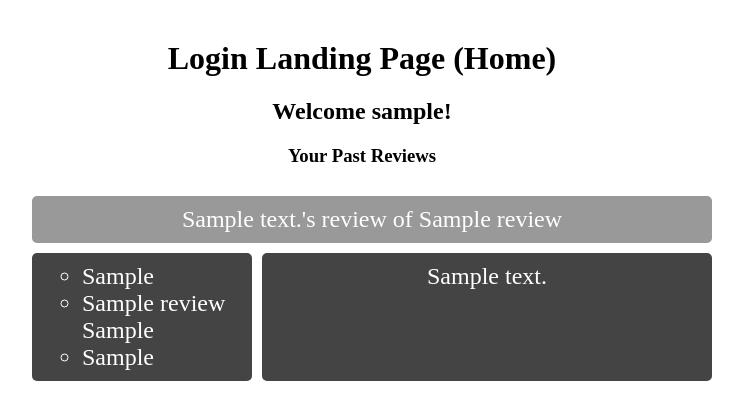
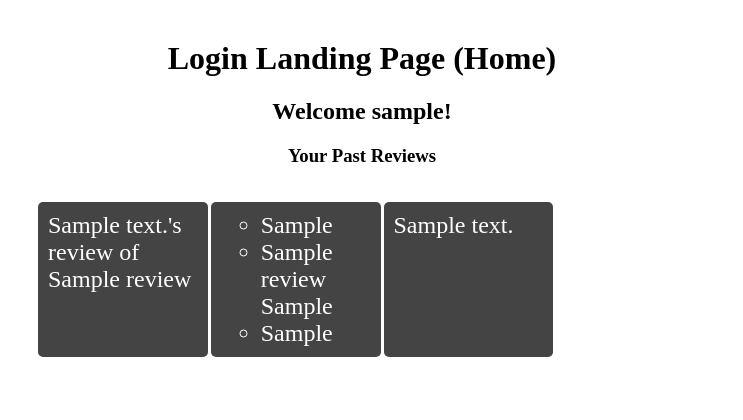
Before and after one commit to imcdonald1/classGuide, a Django app: page /home/ in a window 1280 px wide. Shown: the top 420 px of the page, without its empty margins (278-1021 px from the left). Run offline with Django 3.2, Linux system fonts and the light colour scheme; a user stored in the database is signed in; tables that the repository leaves empty hold one stand-in row (values such as "Sample post").

Commit message:
updated home page to use grid for review display

```diff
--- a/static/reviews/home.css
+++ b/static/reviews/home.css
@@ -25,38 +25,25 @@ h3
   list-style-type: none;
 }
 
-.sidebar
+.reviewSidebar
 {
-  grid-area: sidebar;
+  grid-column: 1/2;
 }
 
-.content
+.reviewContent
 {
-  grid-area: content;
+  grid-column: 2/5;
   text-align: center;
-}
-
-.header
-{
-  grid-area: header;
-}
-
-.footer {
-  grid-area: footer;
+   background-color: #999;
 }
 
 .wrapper
 {
   display: grid;
-  grid-gap: 10px;
-  grid-template-columns: 220px 220px 220px;
-  grid-template-areas:
-  "header header header"
-  "sidebar content content"
-  "sidebar  content  content";
-  background-color: #fff;
-  color: #444;
-  padding: 10px;
+  grid-template-columns: 1fr 1fr 1fr 1fr;
+  grid-auto-rows: minmax(100px, auto);
+  padding: 1em;
+  grid-gap: 3px;
 }
 
 
@@ -69,12 +56,9 @@ h3
   font-size: 150%;
 }
 
-.header
+.reviewHeader
 {
   background-color: #999;
   text-align: center;
+  grid-column: 1/5;
 }
-.footer
-{
-  background-color: #999;
-}
```
